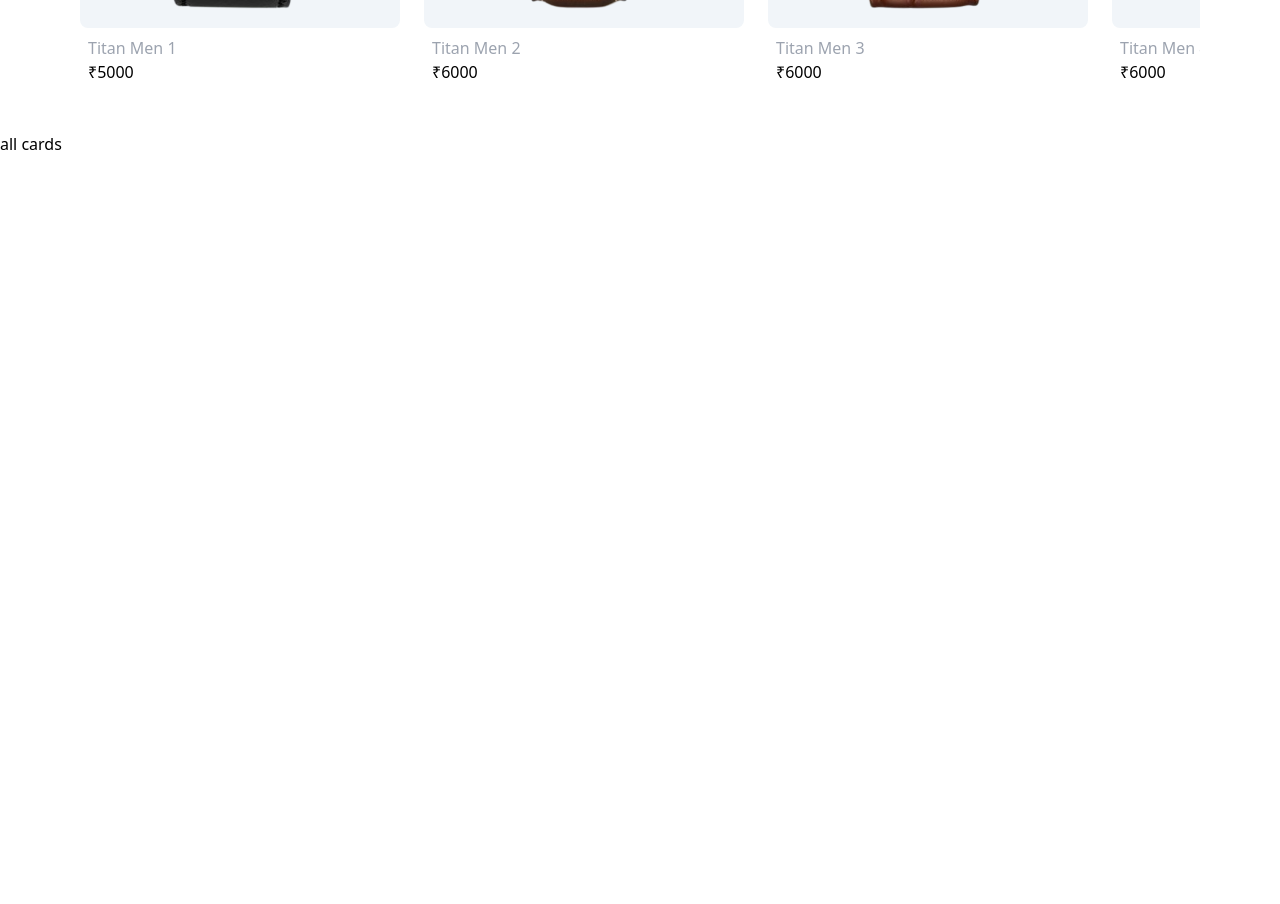
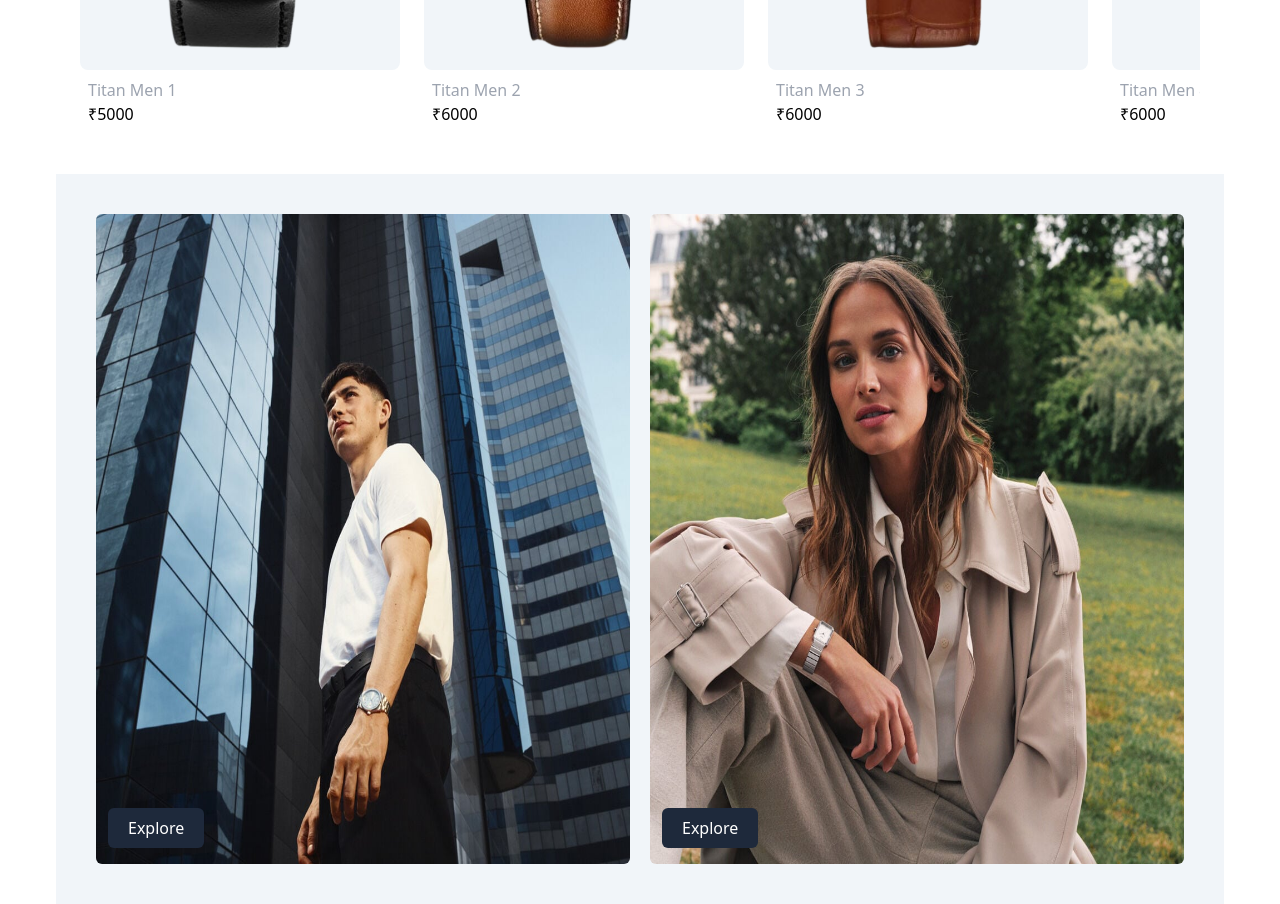
Before and after one commit to MohammadAftabAhmad/Ecomm-Watch, a React (Vite) app: page / in a window 1280 px wide. Shown: the part 1840-2744 px from the top of the page. Before the commit the page ends 1996 px from the top, so only its background shows below. Built offline with nearby package versions, Linux system fonts and the light colour scheme.

Commit message:
adding sections

```diff
--- a/src/App.tsx
+++ b/src/App.tsx
@@ -1,7 +1,9 @@
 import Navbar from "./components/Navbar";
 import HeroPage from "./pages/Home/HeroPage";
+import MwCard from "./pages/Home/Mwcard";
 
 import WatchCards from "./pages/Home/WatchCards";
+
 
 
 function App() {
@@ -11,6 +13,7 @@ function App() {
    <Navbar/>
    <HeroPage/>
    <WatchCards/>
+   <MwCard/>
     </>
   )
 }
--- /dev/null
+++ b/src/pages/Home/Mwcard.tsx
@@ -0,0 +1,31 @@
+
+import img from "../../assets/images/herom.jpeg"
+import img2 from "../../assets/images/herow.jpeg"
+
+function MwCard() {
+  return (
+    <>
+
+     <div className='flex  px-10 py-10 bg-slate-100 mx-14 justify-center gap-5  items-center'>
+      <div className="relative">
+       <img className="w-[800px] h-[650px] rounded-md " src={img} alt="" />
+        <div className="absolute bottom-4 left-3 flex ">
+          <button className=" px-5 py-2 bg-slate-800 text-white rounded-md hover:bg-black ">Explore</button>
+        </div>
+       </div>
+       <div className="relative">
+       <img className="w-[800px] h-[650px] rounded-md " src={img2} alt="" />
+        <div className="absolute bottom-4 left-3 flex ">
+          <button className=" px-5 py-2 bg-slate-800 text-white rounded-md  hover:bg-black">Explore</button>
+        </div>
+       </div>
+
+
+
+
+</div>
+    </>
+  )
+}
+
+export default MwCard
--- a/src/pages/Home/WatchCards.tsx
+++ b/src/pages/Home/WatchCards.tsx
@@ -103,7 +103,7 @@ function WatchCards() {
             <div className="flex-none" key={id}>
               <div className="bg-slate-100 rounded-lg">
                 <img
-                  className="h-96 w-80 hover:scale-105 duration-300"
+                  className="h-full w-80 hover:scale-105 duration-300"
                   src={w.img}
                   alt={w.name}
                 />
@@ -116,9 +116,7 @@ function WatchCards() {
           ))}
         </div>
       </div>
-      <div>
-        <h1>all cards</h1>
-      </div>
+
     </>
   );
 }
```
Also changed, not shown: src/assets/images/herom.jpeg (added), src/assets/images/herow.jpeg (added).
